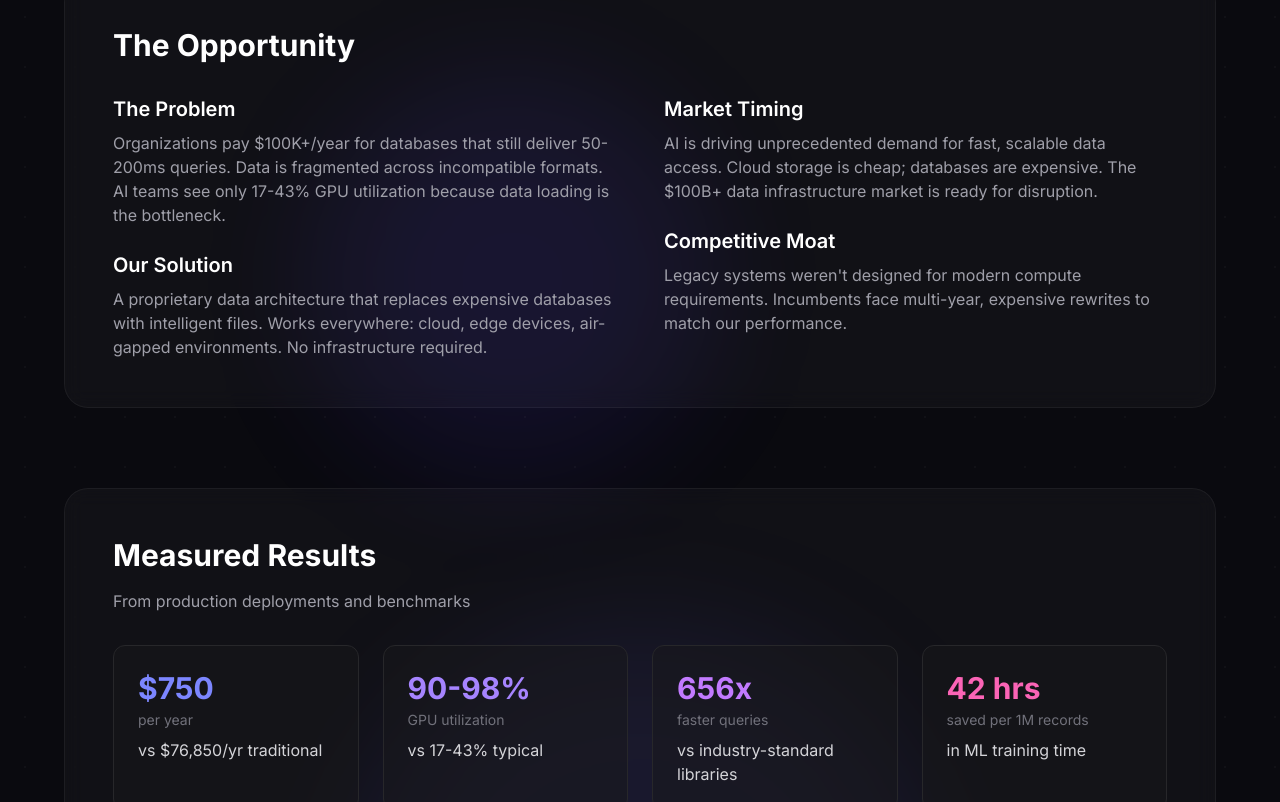
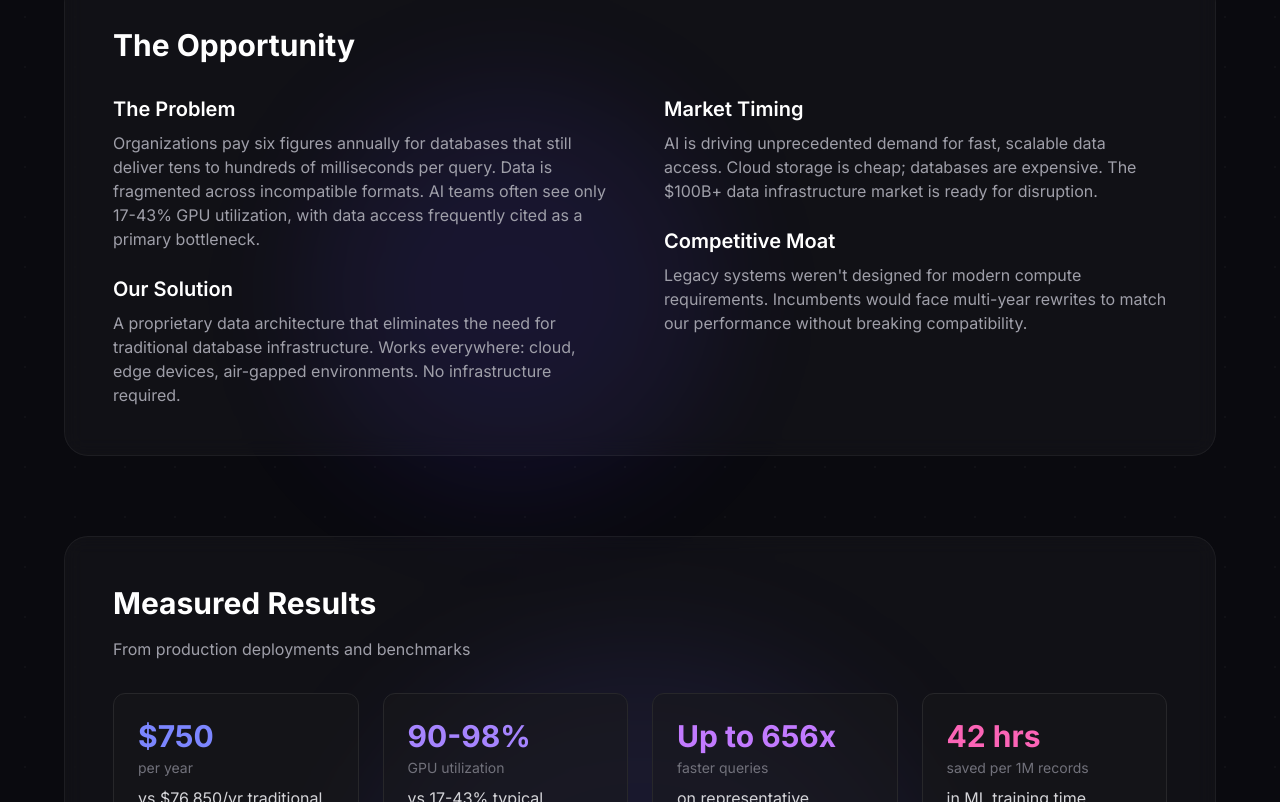
Before and after one commit to geoffhtaylor3d/reseralabs-website, a SvelteKit app: page /investors in a window 1280 px wide. Shown: the part 758-1560 px from the top of the page. Built offline with nearby package versions, Linux system fonts and the light colour scheme.

Commit message:
Apply pre-patent audit fixes per ChatGPT review

```diff
--- a/src/routes/+page.svelte
+++ b/src/routes/+page.svelte
@@ -274,8 +274,8 @@
 						<path stroke-linecap="round" stroke-linejoin="round" stroke-width="2" d="M13 10V3L4 14h7v7l9-11h-7z" />
 					</svg>
 				</div>
-				<h3 class="text-lg font-semibold text-white mb-2">656x Faster</h3>
-				<p class="text-zinc-500 text-sm">Sub-millisecond queries at any scale.</p>
+				<h3 class="text-lg font-semibold text-white mb-2">Up to 656x Faster</h3>
+				<p class="text-zinc-500 text-sm">Sub-millisecond queries at scale.</p>
 			</div>
 
 			<div class="glass rounded-2xl p-6 hover:bg-white/5 transition-colors flex flex-col items-center text-center">
@@ -285,7 +285,7 @@
 					</svg>
 				</div>
 				<h3 class="text-lg font-semibold text-white mb-2">No Database</h3>
-				<p class="text-zinc-500 text-sm">Intelligent files replace complex infrastructure.</p>
+				<p class="text-zinc-500 text-sm">Eliminates the need for complex database infrastructure.</p>
 			</div>
 
 			<div class="glass rounded-2xl p-6 hover:bg-white/5 transition-colors flex flex-col items-center text-center">
@@ -295,7 +295,7 @@
 					</svg>
 				</div>
 				<h3 class="text-lg font-semibold text-white mb-2">90%+ GPU</h3>
-				<p class="text-zinc-500 text-sm">vs 17-43% typical for AI/ML workloads.</p>
+				<p class="text-zinc-500 text-sm">Utilization, compared to 17-43% typical in AI/ML.</p>
 			</div>
 
 			<div class="glass rounded-2xl p-6 hover:bg-white/5 transition-colors flex flex-col items-center text-center">
--- a/src/routes/investors/+page.svelte
+++ b/src/routes/investors/+page.svelte
@@ -114,13 +114,13 @@
 						<div>
 							<h3 class="text-xl font-semibold text-white mb-2">The Problem</h3>
 							<p class="text-zinc-400">
-								Organizations pay $100K+/year for databases that still deliver 50-200ms queries. Data is fragmented across incompatible formats. AI teams see only 17-43% GPU utilization because data loading is the bottleneck.
+								Organizations pay six figures annually for databases that still deliver tens to hundreds of milliseconds per query. Data is fragmented across incompatible formats. AI teams often see only 17-43% GPU utilization, with data access frequently cited as a primary bottleneck.
 							</p>
 						</div>
 						<div>
 							<h3 class="text-xl font-semibold text-white mb-2">Our Solution</h3>
 							<p class="text-zinc-400">
-								A proprietary data architecture that replaces expensive databases with intelligent files. Works everywhere: cloud, edge devices, air-gapped environments. No infrastructure required.
+								A proprietary data architecture that eliminates the need for traditional database infrastructure. Works everywhere: cloud, edge devices, air-gapped environments. No infrastructure required.
 							</p>
 						</div>
 					</div>
@@ -134,7 +134,7 @@
 						<div>
 							<h3 class="text-xl font-semibold text-white mb-2">Competitive Moat</h3>
 							<p class="text-zinc-400">
-								Legacy systems weren't designed for modern compute requirements. Incumbents face multi-year, expensive rewrites to match our performance.
+								Legacy systems weren't designed for modern compute requirements. Incumbents would face multi-year rewrites to match our performance without breaking compatibility.
 							</p>
 						</div>
 					</div>
@@ -162,9 +162,9 @@
 						<div class="text-zinc-300">vs 17-43% typical</div>
 					</div>
 					<div class="bg-zinc-900/50 rounded-xl p-6 border border-zinc-800">
-						<div class="text-3xl font-bold text-purple-400 mb-1">656x</div>
+						<div class="text-3xl font-bold text-purple-400 mb-1">Up to 656x</div>
 						<div class="text-sm text-zinc-500 mb-2">faster queries</div>
-						<div class="text-zinc-300">vs industry-standard libraries</div>
+						<div class="text-zinc-300">on representative workloads</div>
 					</div>
 					<div class="bg-zinc-900/50 rounded-xl p-6 border border-zinc-800">
 						<div class="text-3xl font-bold text-pink-400 mb-1">42 hrs</div>
```
